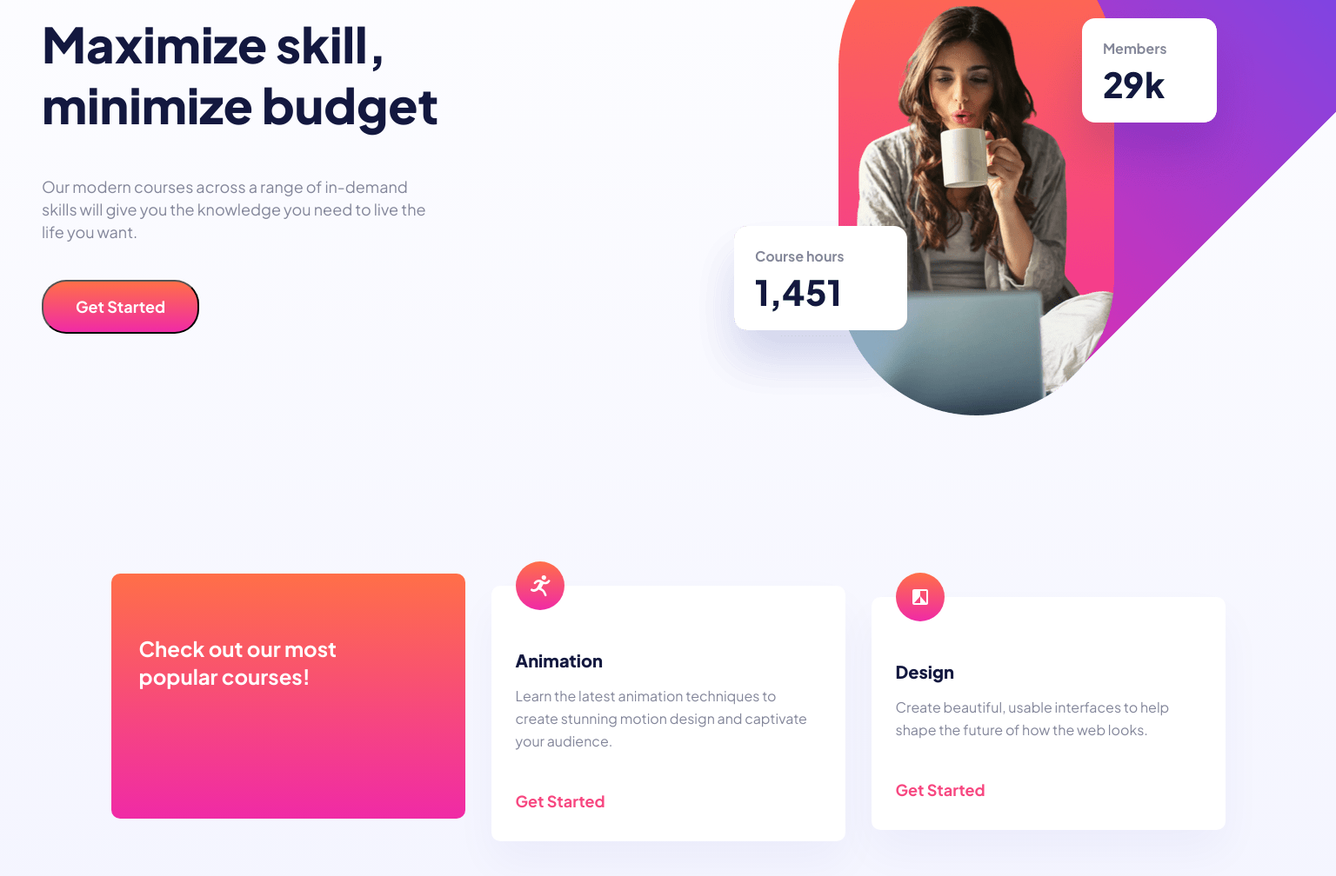
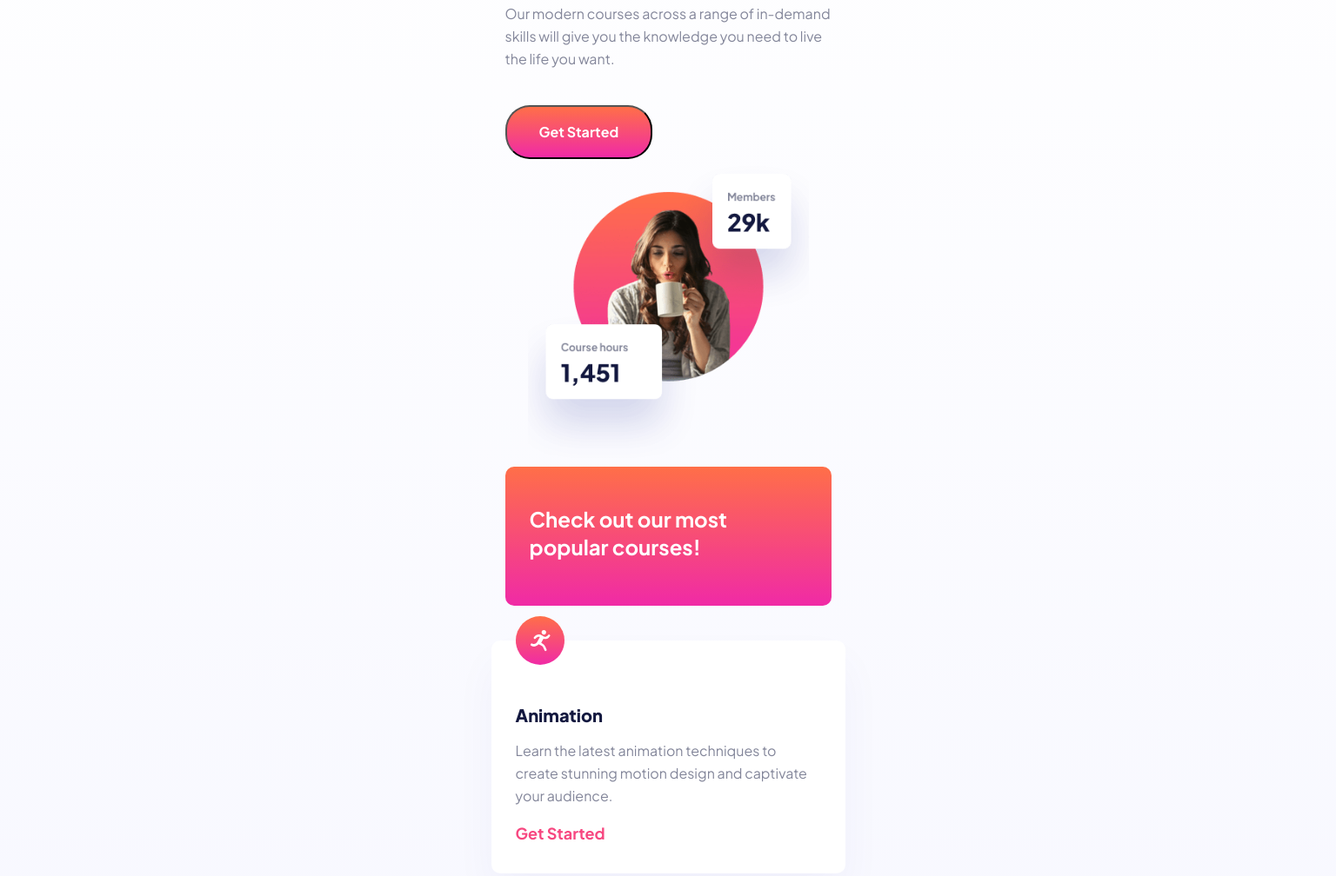
Before and after one commit to gionare/Elearning-landing-page, a plain HTML site: page index.html in a window 1536 px wide. Shown: the part 276-1284 px from the top of the page at 87% size. Drawn offline with Linux system fonts and the light colour scheme.

Commit message:
downgraded to only tabled Responsive

```diff
--- a/styles.css
+++ b/styles.css
@@ -2,6 +2,7 @@
 
 html {
   font-size: 10px;
+  font-family: 'Plus Jakarta Sans', sans-serif;
 }
 body {
   font-family: "plus Jakarta Sans, sans-serif";
@@ -9,7 +10,7 @@ body {
   background: linear-gradient(180deg, #fff 0%, #f0f1ff 100%);
 }
 button {
-  font-family: "plus Jakarta Sans, sans-serif";
+  font-family: 'Plus Jakarta Sans', sans-serif;
 }
 header {
   display: flex;
@@ -40,7 +41,7 @@ header h2 {
 main {
   width: 375px; /* fixed width */
   margin: 38px auto 80px; /* 38-top, auto-center, 80-buttom */
-  padding: 0 16px; /* main shevwiot shignit  */
+  padding: 0 16px; main shevwiot shignit
 }
 h1 {
   color: #13183f;
@@ -63,9 +64,11 @@ h1 {
   padding: 15px 37px;
   margin-top: 24px;
 }
-
+/* The max-width: 100%; style for the .hero-img class is good for making sure the image doesn't overflow its container,
+ but it might be beneficial to add height: auto; to ensure the image maintains its aspect ratio. */
 .hero-img {
   max-width: 100%;
+  height: auto;
 }
 
 .popular {
@@ -96,10 +99,11 @@ h1 {
   flex-shrink: 0;
   padding: 56px 29px 32px 28px;  /* padding gauwere mtlian div shi arsebul zomebs */
   position: relative;
-  margin-top: 40px;
+  /* margin-top: 40px; */
   border-radius: 10px;
   background: var(--FFFFFF, #fff);
   box-shadow: 0px 25px 50px 0px rgba(6, 22, 141, 0.04);
+  gap: 24px;
 }
 
 .course-cards img {
@@ -115,7 +119,7 @@ h1 {
   line-height: normal;
 }
 .course-cards p {
-  margin-top: 16px;
+  /* margin-top: 16px; */
   color: #83869a;
   font-size: 16px;
   font-style: normal;
@@ -131,7 +135,7 @@ h1 {
   font-style: normal;
   font-weight: 700;
   line-height: 28px;
-  margin-top: 26px;
+  /* margin-top: 26px; */
 }
 
 /* ************ FOOTER ************ */
@@ -159,79 +163,54 @@ footer .get-started-btn {
 /* ******************** */
 /* **** RESPONSIVE **** */
 
-@media (min-width: 768px) {
+@media (min-width: 768px) and (max-width: 1023px) {
+  /* Your tablet-specific styles go here */
+
   body {
-    background-image: url("./assets/image-hero-desktop.png"),
-      linear-gradient(180deg, #fff 0%, #f0f1ff 100%); /* თუ გამოვყოფთ მძიმით შეგვიძლია ორივე იმიჯი დავუტოვოთ */
+    background-image: url("assets/image-hero-tablet.png"), linear-gradient(180deg, #fff 0%, #f0f1ff 100%);
     background-repeat: no-repeat, repeat;
-    background-position: right -300px top -80px;
+    background-position: right top ;
+    > /* gauwere right -300px da top -80px */
   }
+
   header {
     padding: 24px 39px 0;
   }
+
   main {
     width: 768px;
     padding: 0 39px;
     margin-bottom: 86px;
   }
+
+  .general {
+   width: 398px;
+   margin-top: 105px;
+  }
+
   .hero-img {
     display: none;
   }
-  .general {
-    width: 400px;
-    margin-top: 105px;
-  }
-  .packages {
+
+  .packages{
     margin-top: 210px;
     flex-direction: row;
-    flex-wrap: wrap; /* არ ჩააკვეხოს ყველაფერი */
-    gap: 30px 10px;
+    flex-wrap: wrap;
+    /* mobiles gaps gadaeweros tavze */
+    gap: 46px 10px;
   }
+
   .popular h2 {
-    width: 286px;
+    width: 280px;
   }
   .popular {
-    width: 350px;
-    padding: 50px 25px 128px 32px;
+    padding: 20px 21px 139px 32px;
   }
+
+  .course-cards {
+    width: 300px;
+  }
+
   footer {
-    padding: 32px 165px 32px 166px;
+    padding: 36px 39px;
   }
-}
-
-@media (min-width: 1440px) {
-  body {
-    background-image: url("./assets/image-hero-desktop.png"),
-      linear-gradient(180deg, #fff 0%, #f0f1ff 100%); /* თუ გამოვყოფთ მძიმით შეგვიძლია ორივე იმიჯი დავუტოვოთ */
-    background-repeat: no-repeat, repeat;
-    background-position: right -300px top -120px;
-  }
-  header {
-    padding: ;
-  }
-  main {
-    width: 1440px;
-    padding: ;
-  }
-  .general {
-    width: 460px;
-    margin-top: 178px;
-  }
-  .general h1 {
-    font-size: 5.6rem;
-  }
-  .general p {
-    font-size: 1.8rem;
-  }
-  .get-started-btn {
-    font-size: 18px;
-    cursor: pointer;
-  }
-  .packages {
-    margin-top: 250px;
-    gap: 80px 30px;
-  }
-  footer {
-    padding: 37px 165px;
-  }
-}
```
Also changed, not shown: index.html (+1 -0 lines), 1 other file.
